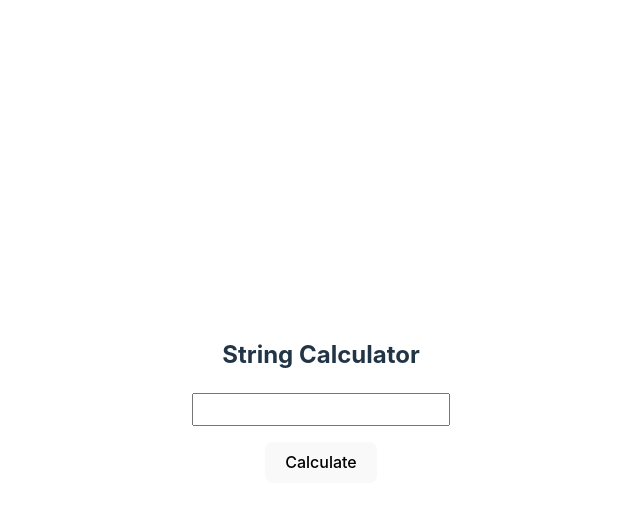
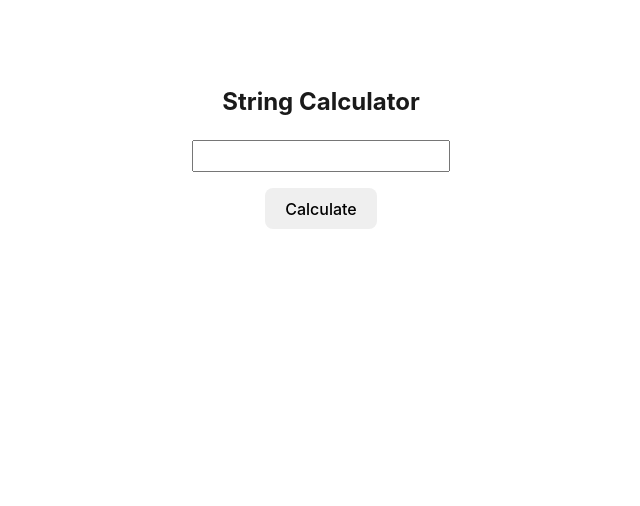
Before and after one commit to SalmanKhan-185NTsm/incubyte, a React (Vite) app: page / in a window 1280 px wide. Shown: the top 506 px of the page, without its empty margins (319-959 px from the left). Built offline with nearby package versions, Linux system fonts and the light colour scheme.

Commit message:
Added sum function

```diff
--- a/src/App.css
+++ b/src/App.css
@@ -2,17 +2,25 @@
   max-width: 1280px;
   margin: 0 auto;
   padding: 2rem;
-  text-align: center;
+  /* text-align: center; */
 }
 
 .card {
   padding: 2em;
+  display: flex;
+  flex-direction: column;
+  align-items: center;
+  justify-content: center;
 }
 
 .read-the-docs {
   color: #888;
 }
-
+.form-container {
+  display: flex;
+  flex-direction: column;
+  align-items: center;
+}
 .form-control {
   display: block;
   margin-bottom: 1rem;
--- a/src/App.jsx
+++ b/src/App.jsx
@@ -3,11 +3,25 @@ import "./App.css";
 
 function App() {
   const inputRef = useRef();
-  const handleSubmit = () => {
+  const handleSubmit = (e) => {
+    e.preventDefault();
     const inputValue = inputRef.current.value;
+    const result = addNumbers(inputValue);
+    console.log("sum is",result);
   };
+
+  function addNumbers(value) {
+    const list = value.split(",");
+    const totalNumbers = list.length;
+    let sum = 0;
+    for (let i = 0; i < totalNumbers; i++) {
+      sum += list[i];
+    }
+    return sum;
+  }
   return (
     <>
+      <div className="card">
         <h2>String Calculator</h2>
         <form className="form-container" onSubmit={handleSubmit}>
           <input
@@ -18,6 +32,7 @@ function App() {
           />
           <button className="btn"> Calculate </button>
         </form>
+      </div>
     </>
   );
 }
--- a/src/index.css
+++ b/src/index.css
@@ -22,10 +22,6 @@ a:hover {
 
 body {
   margin: 0;
-  display: flex;
-  place-items: center;
-  min-width: 320px;
-  min-height: 100vh;
 }
 
 h1 {
@@ -51,16 +47,3 @@ button:focus,
 button:focus-visible {
   outline: 4px auto -webkit-focus-ring-color;
 }
-
-@media (prefers-color-scheme: light) {
-  :root {
-    color: #213547;
-    background-color: #ffffff;
-  }
-  a:hover {
-    color: #747bff;
-  }
-  button {
-    background-color: #f9f9f9;
-  }
-}
```
Lines whose indentation alone changed are shown as unchanged.
